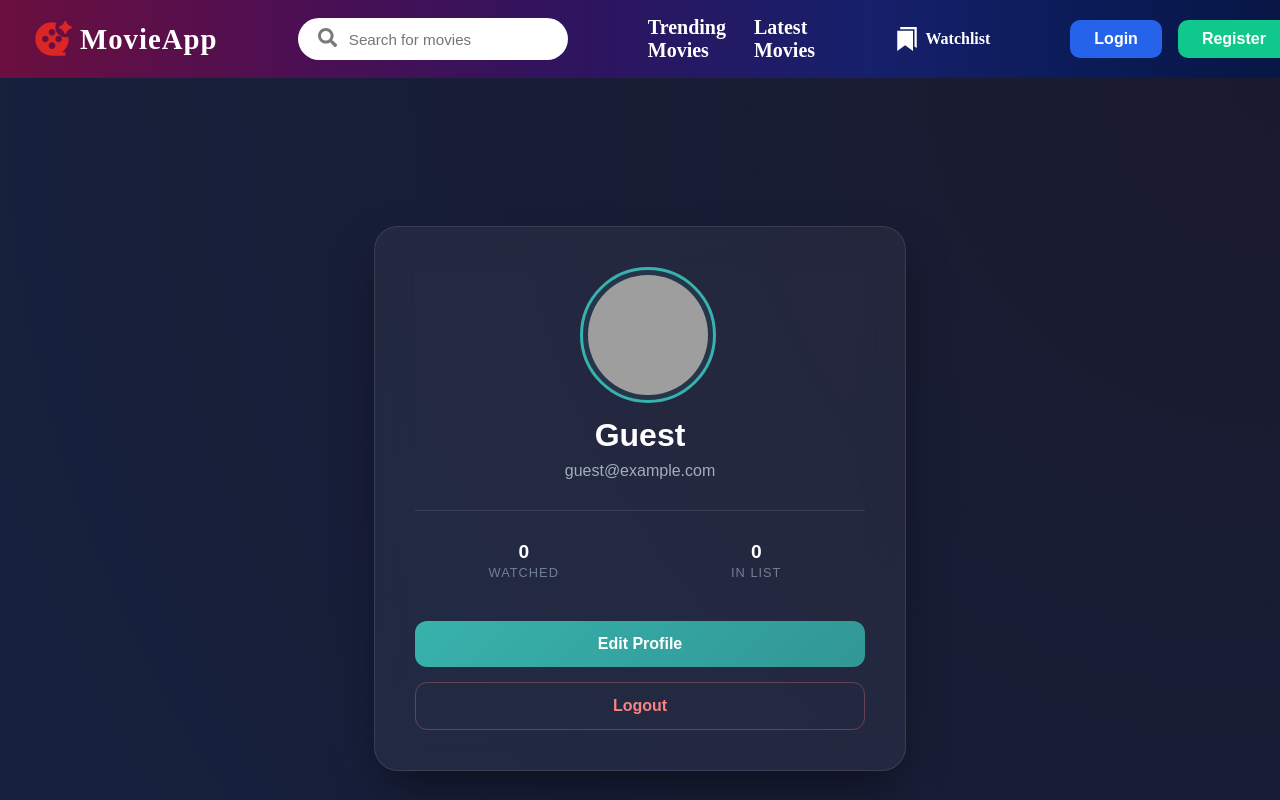
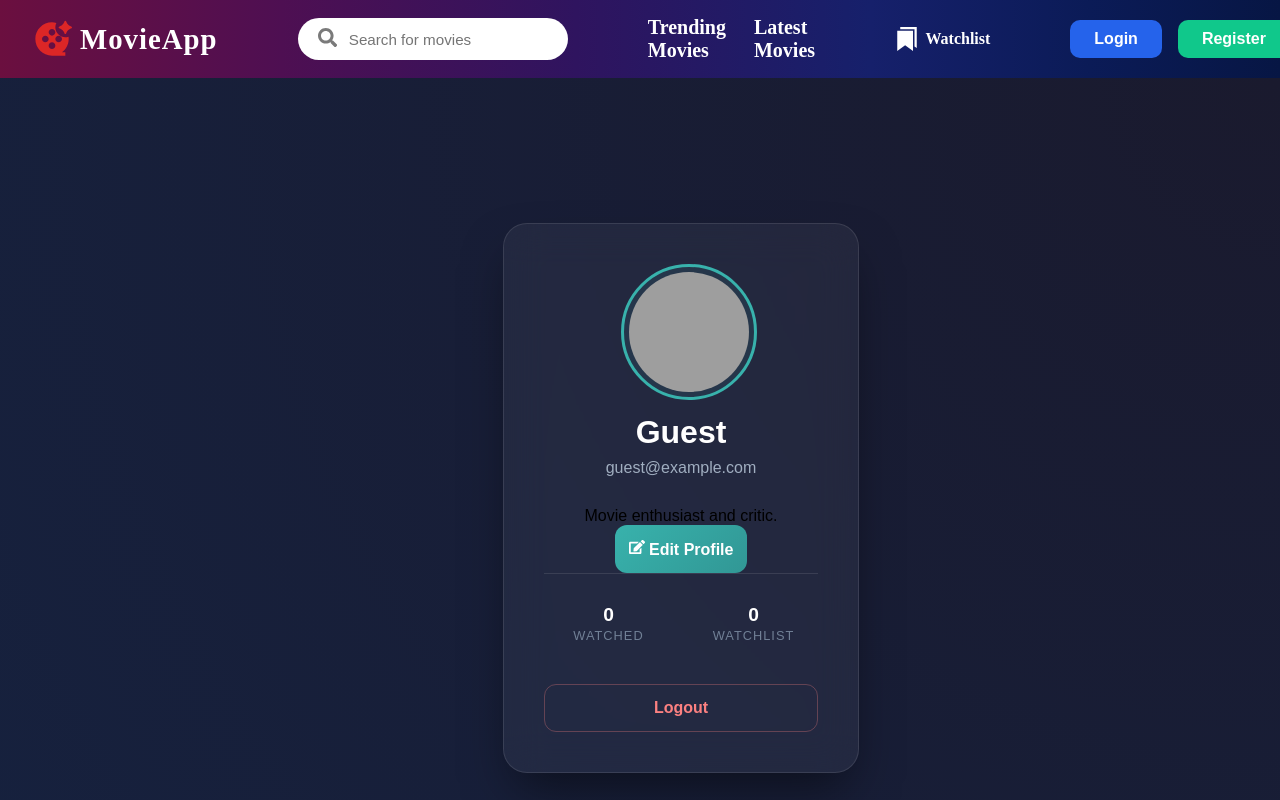
Before and after one commit to Kanchan012/MovieApp, a React (Vite) app: page /profile in a window 1280 px wide. Shown: the top 800 px of the page. Built offline with nearby package versions, Linux system fonts and the light colour scheme; grey boxes are pictures that could not be loaded.

Commit message:
updated profile page

```diff
--- a/src/pages/Profile.tsx
+++ b/src/pages/Profile.tsx
@@ -1,18 +1,25 @@
-import React from 'react';
-import { useNavigate } from 'react-router-dom';
-import { FaCamera } from 'react-icons/fa';
+import React, { useState } from 'react';
+import { useNavigate} from 'react-router-dom';
+import { FaCamera, FaEdit, FaSave, FaTimes} from 'react-icons/fa';
+import { useAppSelector } from '../redux/hooks';
 import './Profile.css';
 
 const Profile: React.FC = () => {
     const navigate = useNavigate();
+    const watchlist = useAppSelector((state) => state.watchlist.items);
     const storedUser = localStorage.getItem('userData');
-    const user = storedUser ? JSON.parse(storedUser) : {
+    const initialUser = storedUser ? JSON.parse(storedUser) : {
         name: "Guest",
         email: "guest@example.com",
+        bio: "Movie enthusiast and critic.",
         moviesWatched: 0,
-        watchlistCount: 0,
         avatar: "https://api.dicebear.com/7.x/avataaars/svg?seed=Guest"
     };
+
+    const [user, setUser] = useState(initialUser);
+    const [isEditing, setIsEditing] = useState(false);
+    const [tempBio, setTempBio] = useState(user.bio || "");
+    const [tempName, setTempName] = useState(user.name);
 
     const handleLogout = () => {
         localStorage.removeItem('isLoggedIn');
@@ -26,16 +33,25 @@ const Profile: React.FC = () => {
             const reader = new FileReader();
             reader.onloadend = () => {
                 const updatedUser = { ...user, avatar: reader.result as string };
+                setUser(updatedUser);
                 localStorage.setItem('userData', JSON.stringify(updatedUser));
                 window.dispatchEvent(new Event('authChange'));
-                window.location.reload();
             };
             reader.readAsDataURL(file);
         }
     };
 
+    const handleSaveProfile = () => {
+        const updatedUser = { ...user, name: tempName, bio: tempBio };
+        setUser(updatedUser);
+        localStorage.setItem('userData', JSON.stringify(updatedUser));
+        setIsEditing(false);
+    };
+
     return (
         <div className="profile-container">
+            <div className="profile-layout">
+                <aside className="profile-sidebar">
                     <div className="profile-card">
                         <div className="profile-avatar-wrapper">
                             <img src={user.avatar} alt="Profile Avatar" className="profile-avatar" />
@@ -50,26 +66,56 @@ const Profile: React.FC = () => {
                                 onChange={handlePhotoChange}
                             />
                         </div>
+
                         <div className="profile-info">
+                            {isEditing ? (
+                                <div className="edit-fields">
+                                    <input
+                                        type="text"
+                                        value={tempName}
+                                        onChange={(e) => setTempName(e.target.value)}
+                                        className="edit-name-input"
+                                    />
+                                    <textarea
+                                        value={tempBio}
+                                        onChange={(e) => setTempBio(e.target.value)}
+                                        className="edit-bio-input"
+                                        placeholder="Tell us about yourself..."
+                                    />
+                                    <div className="edit-btn-group">
+                                        <button onClick={handleSaveProfile} className="save-btn"><FaSave /> Save</button>
+                                        <button onClick={() => setIsEditing(false)} className="cancel-btn"><FaTimes /> Cancel</button>
+                                    </div>
+                                </div>
+                            ) : (
+                                <>
                                     <h1>{user.name}</h1>
                                     <span className="profile-email">{user.email}</span>
+                                    <p className="profile-bio">{user.bio || "No bio yet."}</p>
+                                    <button className="edit-profile-btn" onClick={() => setIsEditing(true)}>
+                                        <FaEdit /> Edit Profile
+                                    </button>
+                                </>
+                            )}
                         </div>
 
                         <div className="profile-stats">
                             <div className="stat-item">
-                        <span>{user.moviesWatched}</span>
+                                <span>{user.moviesWatched || 0}</span>
                                 <label>Watched</label>
                             </div>
                             <div className="stat-item">
-                        <span>{user.watchlistCount}</span>
-                        <label>In List</label>
+                                <span>{watchlist.length}</span>
+                                <label>Watchlist</label>
                             </div>
                         </div>
 
                         <div className="profile-actions">
-                    <button className="edit-profile-btn">Edit Profile</button>
                             <button className="logout-btn" onClick={handleLogout}>Logout</button>
                         </div>
+                    </div>
+                </aside>
+
             </div>
         </div>
     );
```
Lines whose indentation alone changed are shown as unchanged.
